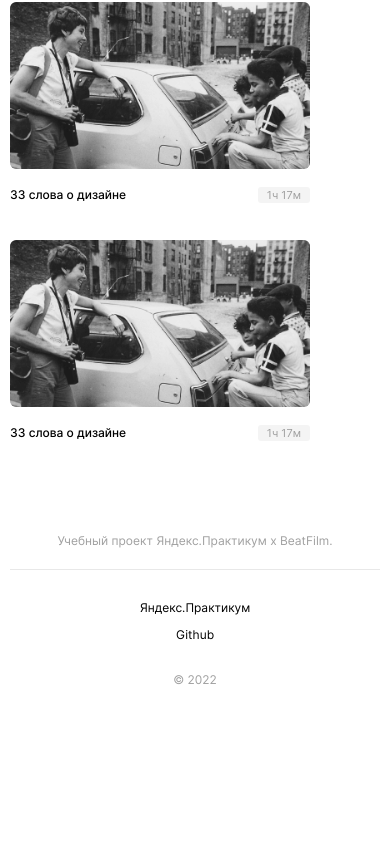
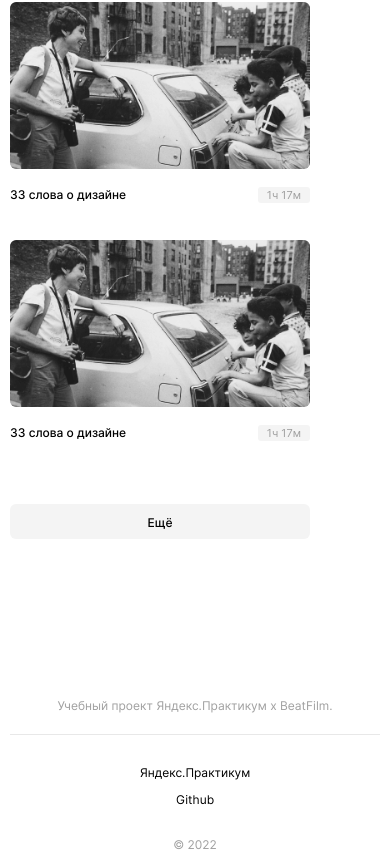
Before and after one commit to alexzkv/movies-explorer-frontend, a React (Create React App) app: page /movies in a window 390 px wide. Shown: the part 2741-3603 px from the top of the page. Before the commit the page ends 3438 px from the top, so only its background shows below. Built offline with nearby package versions, Linux system fonts and the light colour scheme.

Commit message:
feat: add more button

```diff
--- a/src/components/Footer/Footer.css
+++ b/src/components/Footer/Footer.css
@@ -1,5 +1,5 @@
 .footer {
-  padding: 70px 70px 20px;
+  padding: 79px 70px 20px;
   font-weight: 400;
   font-size: 13px;
   line-height: 1.23;
@@ -37,7 +37,7 @@
 
 @media screen and (max-width: 1023px) {
   .footer {
-    padding: 69px 30px 20px;
+    padding: 79px 30px 20px;
   }
 }
 
--- a/src/components/Movies/Movies.css
+++ b/src/components/Movies/Movies.css
@@ -0,0 +1,33 @@
+.movies__more {
+  /* display: flex;
+  align-items: center;
+  text-align: center; */
+  margin: 50px 70px 80px;
+  padding: 11px 0 9px;
+  width: 1140px;
+  border-radius: 6px;
+  border: none;
+  font-weight: 500;
+  font-size: 12px;
+  line-height: 1.25;
+  background-color: #F4F4F4;
+  cursor: pointer;
+}
+
+.movies__more:hover {
+  opacity: .8;
+}
+
+@media screen and (max-width: 1023px) {
+  .movies__more {
+    margin: 50px 30px 80px;
+    width: 708px;
+  }
+}
+
+@media screen and (max-width: 767px) {
+  .movies__more {
+    margin: 50px 10px 80px;
+    width: 300px;
+  }
+}
--- a/src/components/Movies/Movies.js
+++ b/src/components/Movies/Movies.js
@@ -9,9 +9,10 @@ export default function Movies() {
   return (
     <>
       <Header />
-      <main>
+      <main className='movies'>
         <SearchForm />
         <MoviesCardList />
+        <button type='button' className='movies__more'>Ещё</button>
       </main>
       <Footer />
     </>
```
